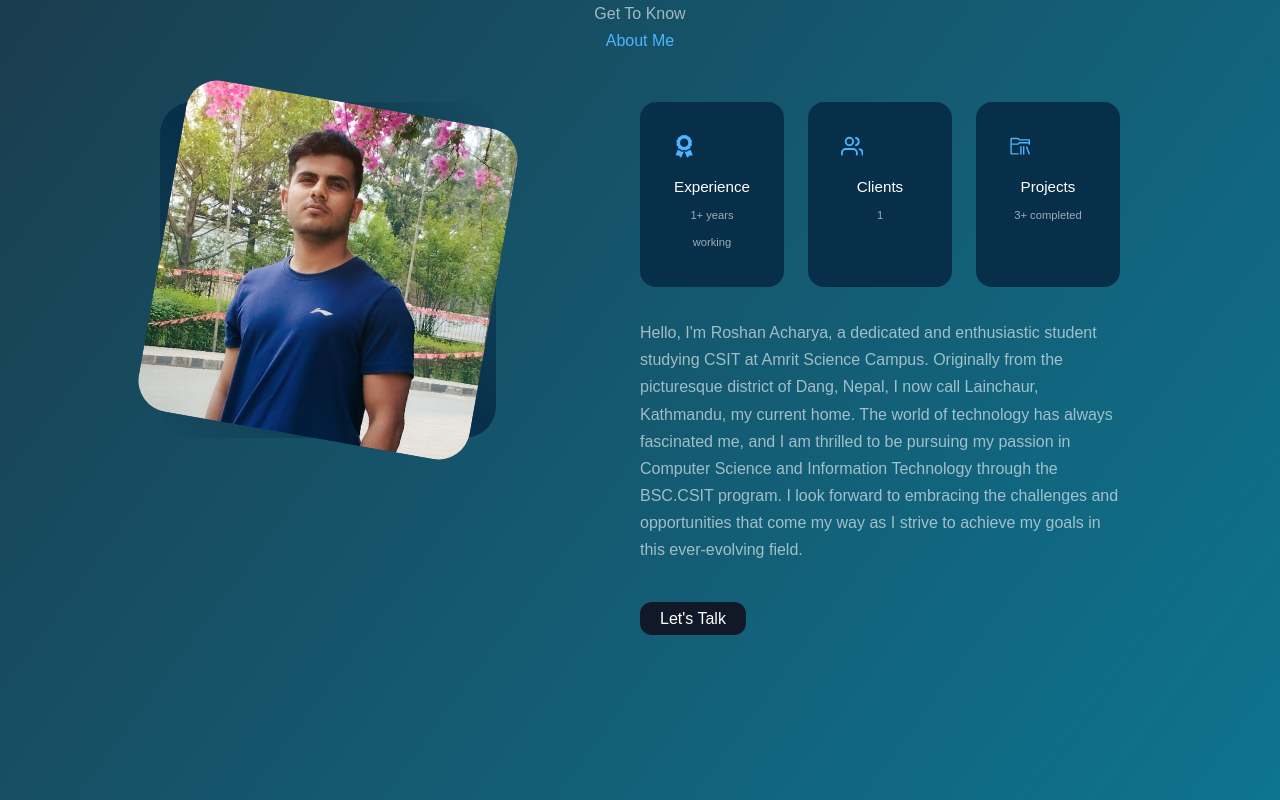
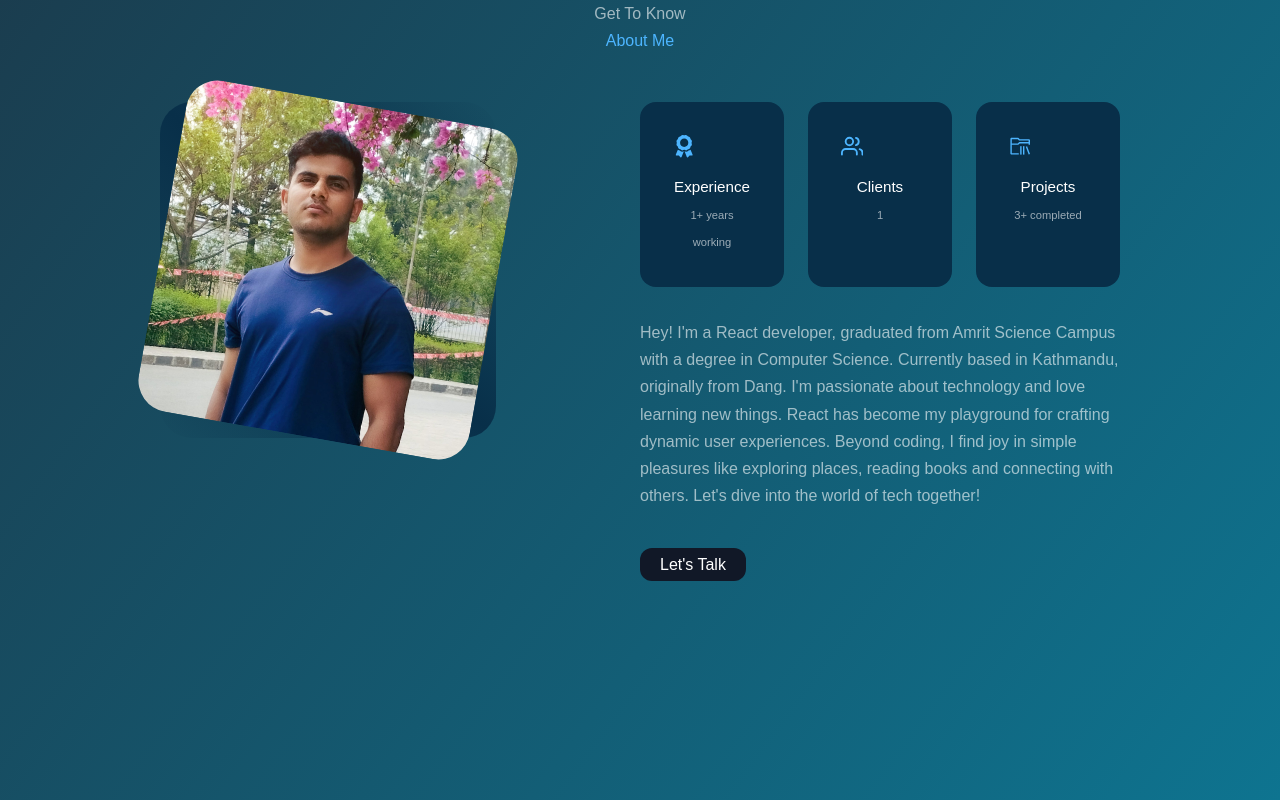
Before and after one commit to roshan-42/Portfolio, a React (Create React App) app: page / in a window 1280 px wide. Shown: the part 928-1728 px from the top of the page. Built offline with nearby package versions, Linux system fonts and the light colour scheme.

Commit message:
bio changed

```diff
--- a/src/components/about/About.jsx
+++ b/src/components/about/About.jsx
@@ -52,15 +52,13 @@ const About = () => {
             </article>
           </div>
           <p>
-            Hello, I'm Roshan Acharya, a dedicated and enthusiastic student
-            studying CSIT at Amrit Science Campus. Originally from the
-            picturesque district of Dang, Nepal, I now call Lainchaur,
-            Kathmandu, my current home. The world of technology has always
-            fascinated me, and I am thrilled to be pursuing my passion in
-            Computer Science and Information Technology through the BSC.CSIT
-            program. I look forward to embracing the challenges and
-            opportunities that come my way as I strive to achieve my goals in
-            this ever-evolving field.
+            Hey! I'm a React developer, graduated from Amrit Science Campus with
+            a degree in Computer Science. Currently based in Kathmandu,
+            originally from Dang. I'm passionate about technology and love
+            learning new things. React has become my playground for crafting
+            dynamic user experiences. Beyond coding, I find joy in simple
+            pleasures like exploring places, reading books and connecting with
+            others. Let's dive into the world of tech together!
           </p>
           <a
             href="#contact"
```
